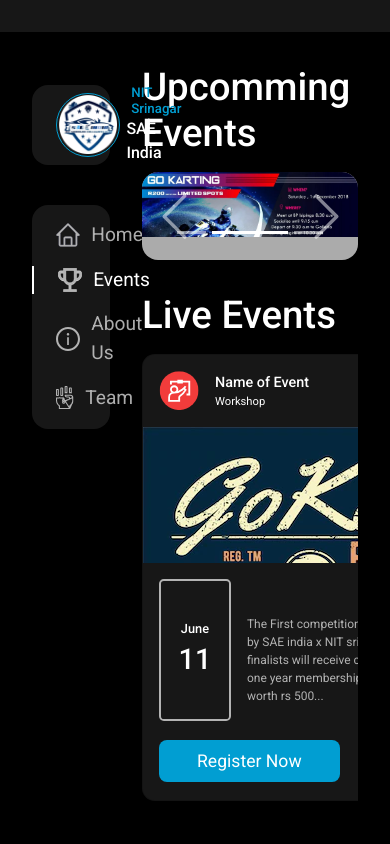
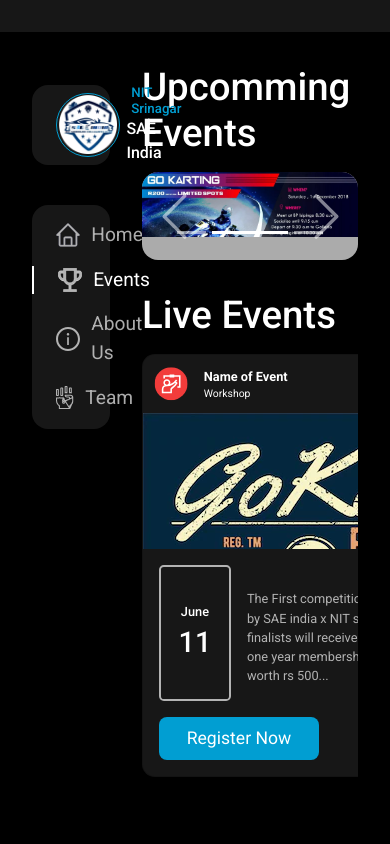
Before and after one commit to lucidrohit/sae-website, a React (Create React App) app: page /events in a window 390 px wide. Shown: the top 844 px of the page. Built offline with nearby package versions, Linux system fonts and the light colour scheme.

Commit message:
made card more responsive

```diff
--- a/src/components/common/card/card.scss
+++ b/src/components/common/card/card.scss
@@ -12,7 +12,7 @@
   border-radius: 0.8rem;
   color: var(--color-text-active);
   &__header {
-    padding: 1rem;
+    padding: 0.7rem;
     display: flex;
     height: fit-content;
     align-items: center;
@@ -23,19 +23,26 @@
       flex: 1;
       margin-left: 1rem;
       &__name {
-        font-size: 0.9rem;
-        font-weight: 500;
+        font-size: 0.8rem;
+        font-weight: 700;
       }
       &__type {
-        font-size: 0.7rem;
+        font-size: 0.65rem;
       }
       &__info {
         cursor: pointer;
+        width: 0.25rem;
+        margin-right: 0.5rem;
+        &::after{
+          width: 2rem;
+          padding: 2rem;
+          background-color: rgba(255, 0, 0, 0.235);
+        }
       }
     }
     &__logo {
-      width: 2.5rem;
-      height: 2.5rem;
+      width: 2.1rem;
+      height: 2.1rem;
     }
   }
   &__img {
@@ -43,6 +50,7 @@
     max-height: 8.5rem;
     overflow: hidden;
     object-fit: fill;
+    padding-right: 1rem;
   }
   &__details {
     display: flex;
@@ -72,11 +80,12 @@
       font-size: 0.7rem;
       &__price {
         align-self: flex-end;
+        font-weight: 700;
       }
       &__para {
-        padding-top: 1.2rem;
+        padding-top: 0.5rem;
         padding-left: 1rem;
-        font-size: 0.75rem;
+        font-size: 0.8rem;
         color: var(--color-text);
       }
     }
@@ -86,11 +95,14 @@
     align-items: center;
     padding: 1rem;
     padding-top: 0;
+    width: 100%;
+    justify-content: flex-end;
     button {
       margin: 0;
       font-size: 1.1rem;
       border-radius: 0.5rem;
       padding: 0.5rem 0.7rem;
+      width: 10rem;
     }
     &__details {
       display: flex;
@@ -99,6 +111,7 @@
       font-size: 0.65rem;
       justify-content: flex-end;
       margin-left: 2.5rem;
+      text-align: end;
     }
   }
 }
```
